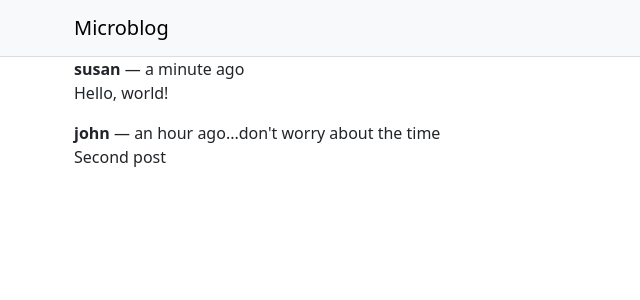
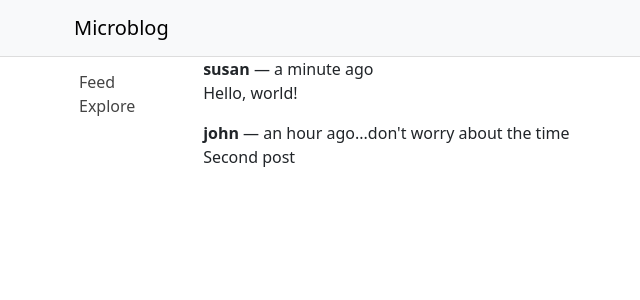
Before and after one commit to guimauveAstorDunc/NoobReactMicroblogLessons, a React (Create React App) app: page / in a window 1280 px wide. Shown: the top 300 px of the page, without its empty margins (8-648 px from the left). Built offline with nearby package versions, Linux system fonts and the light colour scheme.

Commit message:
Initial Sidebar.

```diff
--- a/src/App.js
+++ b/src/App.js
@@ -1,5 +1,7 @@
 import Container from 'react-bootstrap/Container';
-import Header from './components/Header'
+import Stack from 'react-bootstrap/Stack';
+import Header from './components/Header';
+import Sidebar from './components/Sidebar';
 
 export default function App() {
   const posts = [
@@ -26,6 +28,9 @@
     <Container fluid className="App">
       <Header />
       <Container>
+        <Stack direction="horizontal">
+          <Sidebar />
+          <Container>
             {posts.length === 0 ?
               <p>There are no blog posts.</p>
             :
@@ -40,6 +45,8 @@
               })
             }
           </Container>
+        </Stack>
+      </Container>
     </Container>
   );
 }
--- /dev/null
+++ b/src/components/Sidebar.js
@@ -0,0 +1,15 @@
+import Navbar from "react-bootstrap/Navbar";
+import Nav from "react-bootstrap/Nav";
+
+export default function Sidebar() {
+    return (
+        <Navbar sticky="top" className="flex-column Sidebar">
+            <Nav.Item>
+                <Nav.Link href="/">Feed</Nav.Link>
+            </Nav.Item>
+            <Nav.Item>
+                <Nav.Link href="/explore">Explore</Nav.Link>
+            </Nav.Item>
+        </Navbar>
+    );
+}
--- a/src/index.css
+++ b/src/index.css
@@ -5,3 +5,28 @@
 .Header {
   border-bottom: 1px solid #dddddd;
 }
+
+.Sidebar {
+  width: 120px;
+  margin: 5px;
+  position: sticky;
+  top: 62px;
+  align-self: flex-start;
+  align-items: start;
+}
+
+.Sidebar .nav-item {
+  width: 100%;
+}
+
+.Sidebar a {
+  color: #444444;
+}
+
+.Sidebar a:hover {
+  background-color: #eeeeee;
+}
+
+.Sidebar a:visited {
+  color: #444444;
+}
```
Lines whose indentation alone changed are shown as unchanged.
